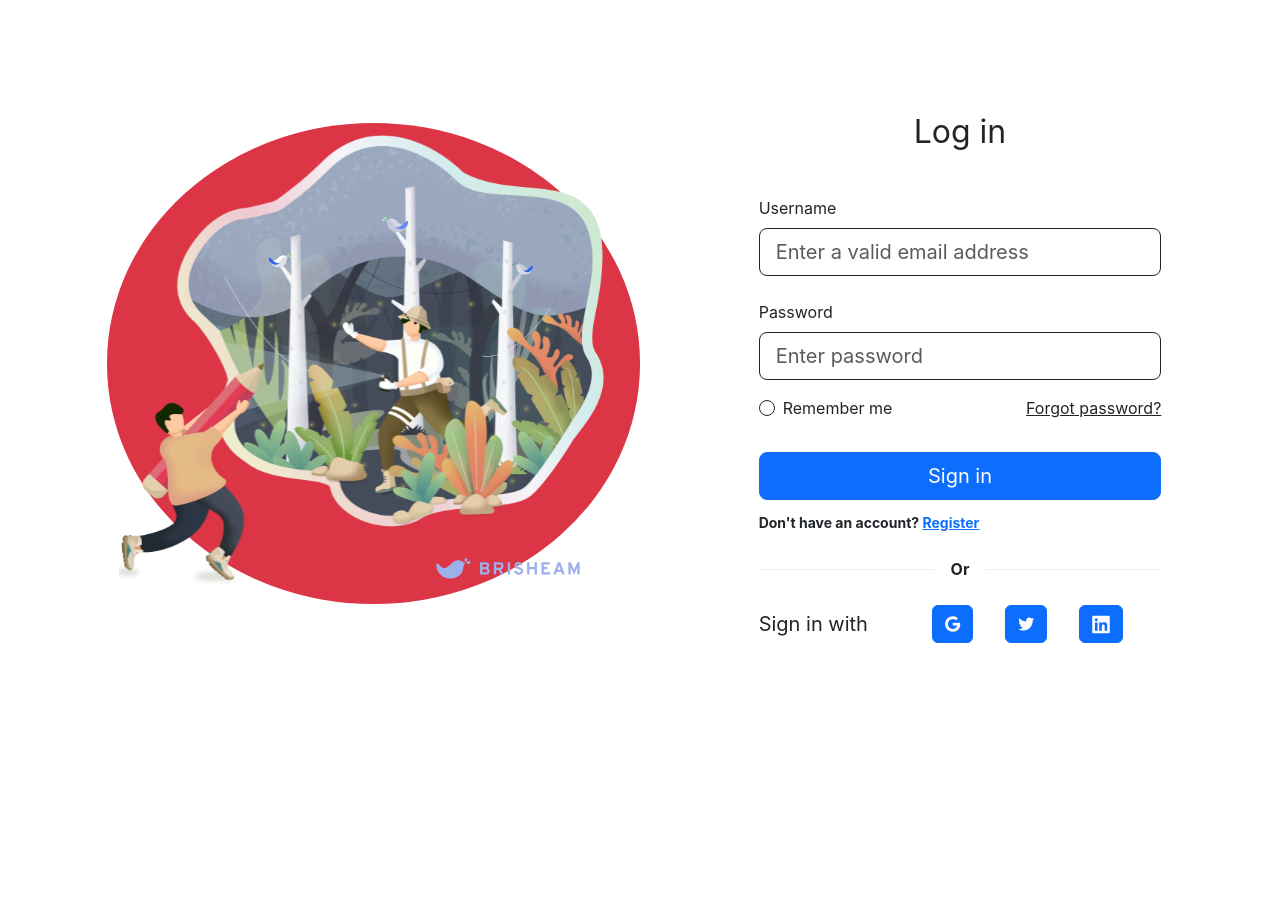
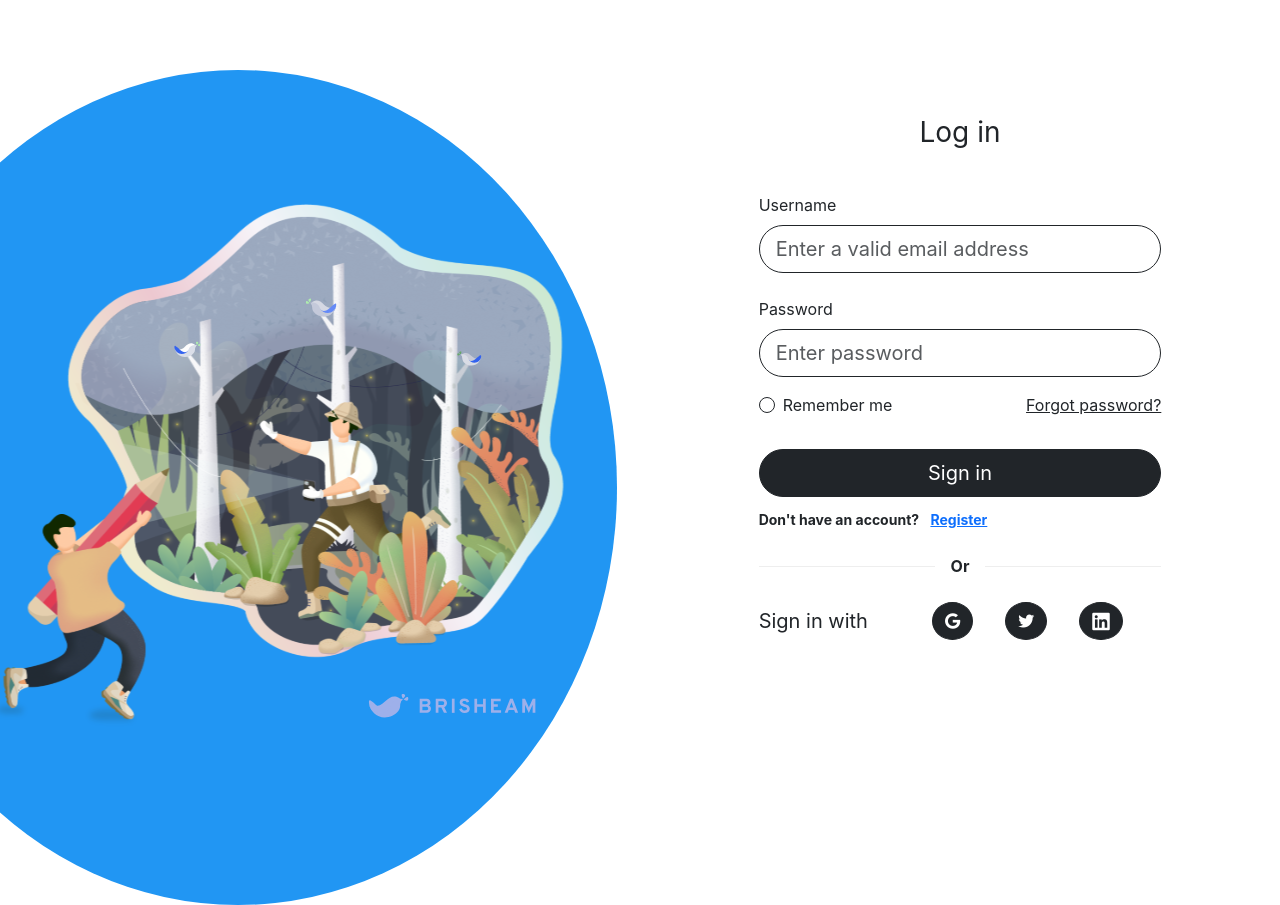
Before and after one commit to GDSCITM/Pbl_Dashboard, a React (Create React App) app: page / in a window 1280 px wide. Before the commit the page ends 800 px from the top, so only its background shows below. Built offline with nearby package versions, Linux system fonts and the light colour scheme.

Commit message:
new changes

```diff
--- a/src/Components/Login/Login.css
+++ b/src/Components/Login/Login.css
@@ -13,3 +13,77 @@ height: calc(100% - 73px);
     height: 100%;
 }
 }
+
+
+.pos{
+    animation: colorchange 11s;
+    animation-timing-function: ease-in-out;
+    animation-iteration-count: infinite;
+    animation-play-state: running;
+    position: absolute;
+    width: 758px;
+    height: 835px;
+    left: -141px;
+    top: 70px;
+    overflow:hidden;
+}
+
+.pos-img{
+    position: absolute;
+    width: 634px;
+    height: 557px;
+    left: 120px;
+    top: 120px;
+}
+
+body{
+    height: 100%;
+    overflow-y: hidden;
+}
+
+.rounded-border{
+    border-radius: 33px;
+}
+
+@keyframes colorchange {
+    /* 0% {
+        background: #ff0000;
+      }
+      14% {
+        background: #ffa500;
+      }
+      28% {
+        background: #ffff00;
+      }
+      42% {
+        background: #008000;
+      }
+      56% {
+        background: #0000ff;
+      }
+      70% {
+        background: #4b0082;
+      }
+      84% {
+        background: #ee82ee;
+      }
+      100% {
+        background: #ff0000;
+      } */
+      0% {
+        background: #ff0000;
+      }
+
+      25% {
+        background: #F44336;
+      }
+      50% {
+        background: #2196F3;
+      }
+      75% {
+        background: #FFC107;
+      }
+      100% {
+        background: #4CAF50;
+      }
+  }
--- a/src/Components/Login/Login.js
+++ b/src/Components/Login/Login.js
@@ -1,73 +1,124 @@
-import React from 'react'
-import './Login.css'
+import React from "react";
+import "./Login.css";
 
 function Login() {
   return (
     <div>
       <section className="vh-100">
+
+      {/* image  */}
+        <div className="rounded-circle pos">
+          <img src="./Image.svg" className="img-fluid pos-img " alt="test" />
+        </div>
+      {/* container  */}
         <div className="container-fluid h-custom">
+        {/* container 1st */}
           <div className="row d-flex justify-content-center align-items-center h-100">
-      <div className="col-md-9 col-lg-6 col-xl-5 bg-danger rounded-circle">
-        <img src="./Image.svg"
-          className="img-fluid " alt = "test"/>
+            <div className="col-md-9 col-lg-6 col-xl-5">
+
             </div>
+
+          {/* container 2 */}
           <div className="col-md-8 col-lg-6 col-xl-4 offset-xl-1">
+
+            {/* form element in a container  */}
+
             <form>
-
-
               <div class="d-flex flex-row align-items-center justify-content-center my-4">
-            <p class="lead fw-normal text-center fs-2 ">Log  in</p>
-
+                <p class="lead fw-normal text-center fs-3 ">Log in</p>
               </div>
 
               {/*  Email input*/}
               <div className="form-outline mb-4">
-            <label className="form-label fs-6" for="form3Example3">Username</label>
-            <input type="email" id="form3Example3" className="form-control form-control-lg border-dark"
-              placeholder="Enter a valid email address" />
+                <label className="form-label fs-6" for="form3Example3">
+                  Username
+                </label>
+                <input
+                  type="email"
+                  id="form3Example3"
+                  className="form-control form-control-lg border-dark rounded-border"
+                  placeholder="Enter a valid email address"
+                />
               </div>
+
 
               {/*  Password input  */}
               <div className="form-outline mb-3">
-            <label className="form-label fs-6" for="form3Example4">Password</label>
-            <input type="password" id="form3Example4" className="form-control form-control-lg border-dark"
-              placeholder="Enter password" />
+                <label className="form-label fs-6" for="form3Example4">
+                  Password
+                </label>
+                <input
+                  type="password"
+                  id="form3Example4"
+                  className="form-control form-control-lg border-dark rounded-border"
+                  placeholder="Enter password"
+                />
               </div>
 
+              {/*  Checkbox  */}
               <div className="d-flex justify-content-between align-items-center">
-            {/*  Checkbox  */}
                 <div className="form-check mb-0">
-              <input className="form-check-input me-2 rounded-circle border-dark" type="checkbox" value="" id="form2Example3" />
+                  <input
+                    className="form-check-input me-2 rounded-circle border-dark rounded-border"
+                    type="checkbox"
+                    value=""
+                    id="form2Example3"
+                  />
                   <label className="form-check-label" for="form2Example3">
                     Remember me
                   </label>
                 </div>
-            <a href="#!" className="text-body">Forgot password?</a>
+                <a href="#!" className="text-body">
+                  Forgot password?
+                </a>
               </div>
 
+
+              {/* sign in button  */}
               <div className="text-center text-lg-start mt-4 pt-2">
-            <button type="button" className="w-100 btn btn-primary btn-lg px-auto"
-              >Sign in</button>
-            <p className="small fw-bold mt-2 pt-1 mb-0">Don't have an account? <a href="#!"
-                className="link-primary">Register</a></p>
+                <button
+                  type="button"
+                  className="w-100 btn btn-dark btn-lg px-auto rounded-border"
+                >
+                  Sign in
+                </button>
+
+
+              {/* register */}
+                <p className="small fw-bold mt-2 pt-1 mb-0">
+                  Don't have an account?{" "}
+                  <a href="#!" className="link-primary p-2">
+                    Register
+                  </a>
+                </p>
               </div>
 
+
+              {/* sign in with */}
               <div className="divider d-flex align-items-center my-4">
                 <p className="text-center fw-bold mx-3 mb-0">Or</p>
               </div>
 
-
               <div className="d-flex flex-row align-items-center justify-content-center justify-content-lg-start">
                 <p className="lead fw-normal mb-0 me-5">Sign in with</p>
-            <button type="button" className="btn btn-primary btn-floating mx-3">
+                <button
+                  type="button"
+                  className="btn btn-dark btn-floating mx-3 rounded-circle"
+                >
                   <i className="fa-brands fa-google"></i>
                 </button>
 
-            <button type="button" className="btn btn-primary btn-floating mx-3">
+                <button
+                  type="button"
+                  className="btn btn-dark btn-floating mx-3 rounded-circle"
+                >
                   <i className="fa fa-twitter"></i>
                 </button>
 
-            <button type="button" className="btn btn-primary btn-floating mx-3">
+                <button
+                  type="button"
+                  className="btn btn-dark btn-floating mx-3 rounded-circle"
+                >
                   <i class="fa-brands fa-linkedin fa-lg"></i>
                 </button>
               </div>
@@ -76,9 +127,8 @@ function Login() {
           </div>
         </div>
       </section>
-
     </div>
-  )
+  );
 }
 
-export default Login
+export default Login;
```
Lines whose indentation alone changed are shown as unchanged.
